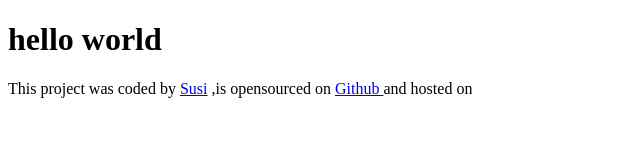
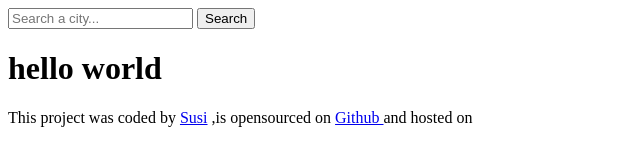
Before and after one commit to sue674/WeatherApp-Vanilla, a plain HTML site: page index.html in a window 1280 px wide. Shown: the whole page, without its empty margins (0-640 px from the left). Drawn offline with Linux system fonts and the light colour scheme.

Commit message:
include form

```diff
--- a/index.html
+++ b/index.html
@@ -7,6 +7,11 @@
   </head>
   <body>
     <header>
+      <form>
+        <input type="search" placeholder="Search a city..."/>
+        <input type="submit" value="Search" />
+
+      </form>
 
     </header>
     <main>
```
